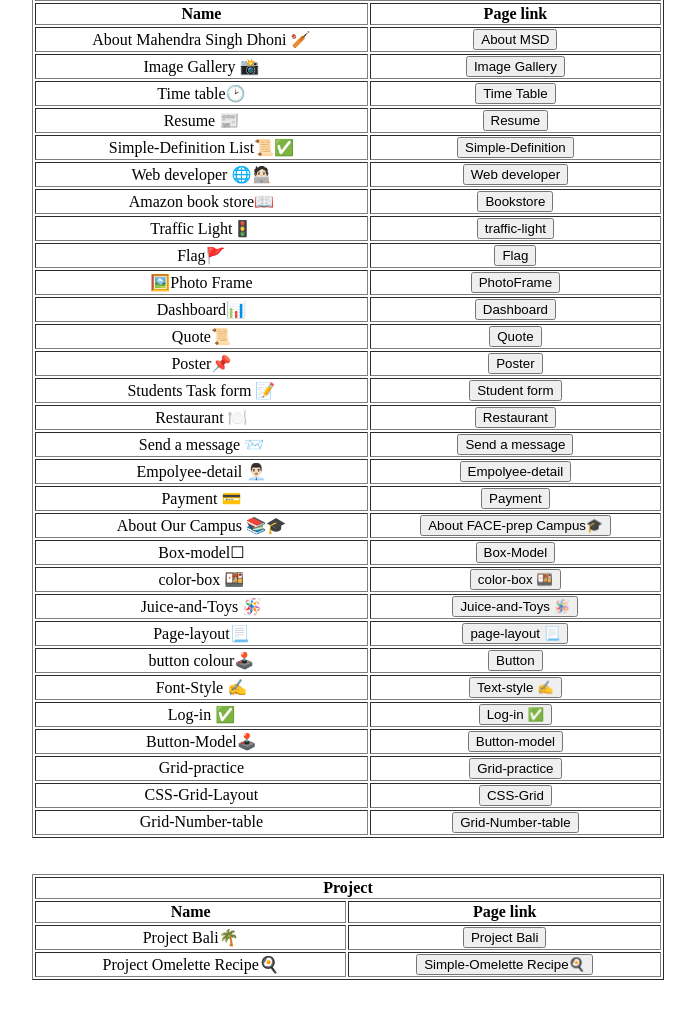
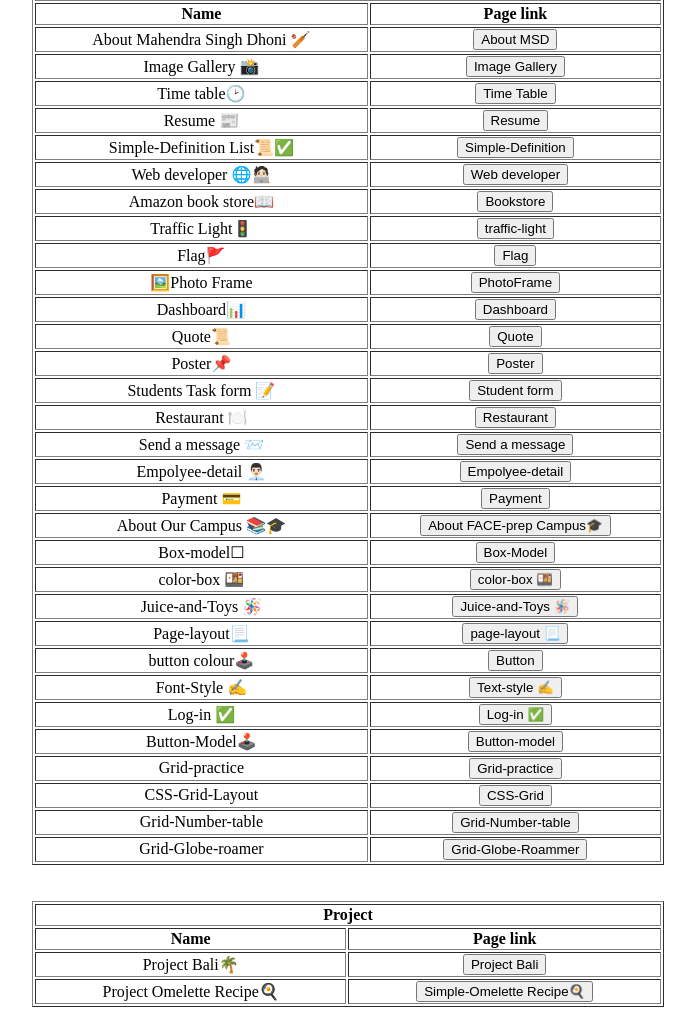
Before and after one commit to Sridhar-VL/Front-end-project, a plain HTML site: page index.html in a window 1280 px wide. Shown: the part 104-1119 px from the top of the page, without its empty margins (292-987 px from the left). Before the commit the page ends 1092 px from the top, so only its background shows below. Drawn offline with Linux system fonts and the light colour scheme.

Commit message:
index change

```diff
--- a/index.html
+++ b/index.html
@@ -154,6 +154,10 @@
     <td align="center">Grid-Number-table</td>
     <td align="center"><a href="./Task/HTML/grid-layout.html"  target="_blank"><button>Grid-Number-table</button></a></td>
    </tr>
+   <tr>
+    <td align="center">Grid-Globe-roamer</td>
+    <td align="center"><a href="./Task/HTML/Nature/Grid-globe-Roammer.html"  target="_blank"><button>Grid-Globe-Roammer</button></a></td>
+  </tr>
 
     </table>
     </center>
```
